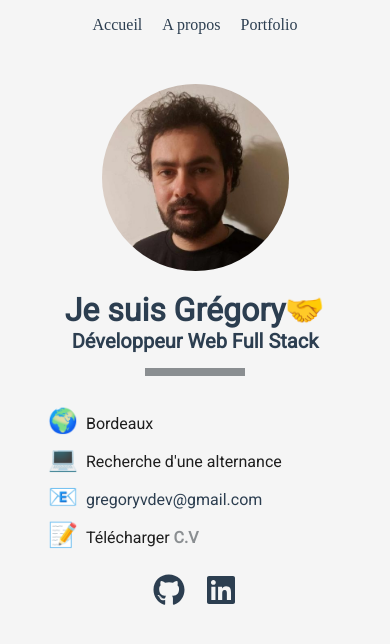
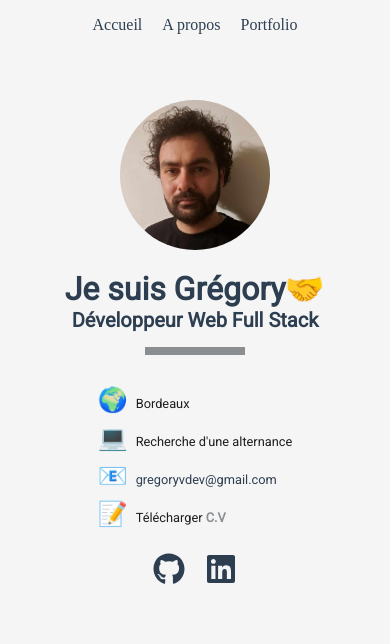
Before and after one commit to GregoryVDev/Portfolio, a React (Vite) app: page / in a window 390 px wide. Shown: the top 644 px of the page. Built offline with nearby package versions, Linux system fonts and the light colour scheme.

Commit message:
Added properties for the about className and edited the min width for the tablet querie

```diff
--- a/src/index.css
+++ b/src/index.css
@@ -19,6 +19,15 @@
 
 .nom {
   text-transform: uppercase;
+}
+
+.about {
+  display: flex;
+  flex-direction: column;
+  align-items: center;
+  justify-content: center;
+  margin: 0 auto;
+  width: 80%;
 }
 
 .about img {
@@ -172,6 +181,7 @@
   flex-direction: column;
   gap: 10px;
   margin-bottom: 25px;
+  padding-left: 0;
 }
 
 .container-infos [role="img"] {
@@ -180,7 +190,7 @@
 }
 
 .container-infos li {
-  font-size: 16px;
+  font-size: 0.8em;
   font-family: "RobotoRegular";
 }
 
@@ -227,7 +237,7 @@
 
 /* TABLET */
 
-@media screen and (min-width: 768px) and (max-width: 1023px) {
+@media screen and (min-width: 700px) and (max-width: 1023px) {
 
   .about {
     display: flex;
```
